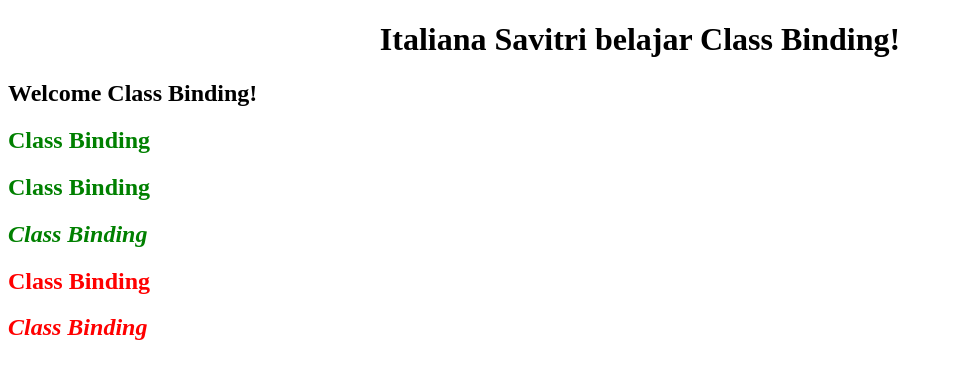
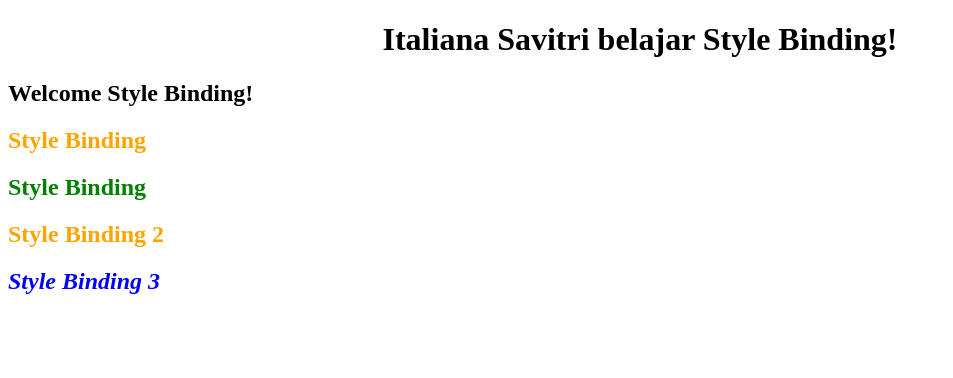
Before and after one commit to Italianasavitri/Angular, an Angular app: page / in a window 1280 px wide. Shown: the top 378 px of the page, without its empty margins (0-953 px from the left). Built offline with nearby package versions, Linux system fonts and the light colour scheme.

Commit message:
Style Binding

```diff
--- a/src/app/app.component.html
+++ b/src/app/app.component.html
@@ -36,10 +36,19 @@
 <app-propertybinding></app-propertybinding> -->
 
 <!-- // 4. Ini adalah pelajaran keempat mengenai Class Binding -->
-<div style="text-align:center">
+<!-- <div style="text-align:center">
   <h1>
     {{ title }} belajar Class Binding!
   </h1>
 </div>
 
-<app-classbinding></app-classbinding>
+<app-classbinding></app-classbinding> -->
+
+<!-- // 5. Ini adalah pelajaran kelima mengenai Style Binding -->
+<div style="text-align:center">
+  <h1>
+    {{ title }} belajar Style Binding!
+  </h1>
+</div>
+
+<app-stylebinding></app-stylebinding>
--- a/src/app/stylebinding/stylebinding.component.ts
+++ b/src/app/stylebinding/stylebinding.component.ts
@@ -2,10 +2,27 @@ import { Component, OnInit } from '@angular/core';
 
 @Component({
   selector: 'app-stylebinding',
-  templateUrl: './stylebinding.component.html',
-  styleUrls: ['./stylebinding.component.css']
+  template: `
+  	<h2>Welcome {{nama}}!</h2>
+  	<h2 [style.color]="'orange'">Style Binding</h2>
+  	<h2 [style.color]="hasError ? 'red' : 'green'">Style Binding</h2>
+  	<h2 [style.color]="highlightcolor">Style Binding 2</h2>
+  	<h2 [ngStyle]="titleStyles">Style Binding 3</h2>
+  `,
+  styles: []
 })
 export class StylebindingComponent implements OnInit {
+
+  // untuk memberi nama
+  public nama = "Style Binding";
+
+  public hasError = false;
+  public isSpecial = true;
+  public highlightcolor = "orange";
+  public titleStyles = {
+  	color : "blue",
+  	fontStyle : "italic"
+  }
 
   constructor() { }
 
```
